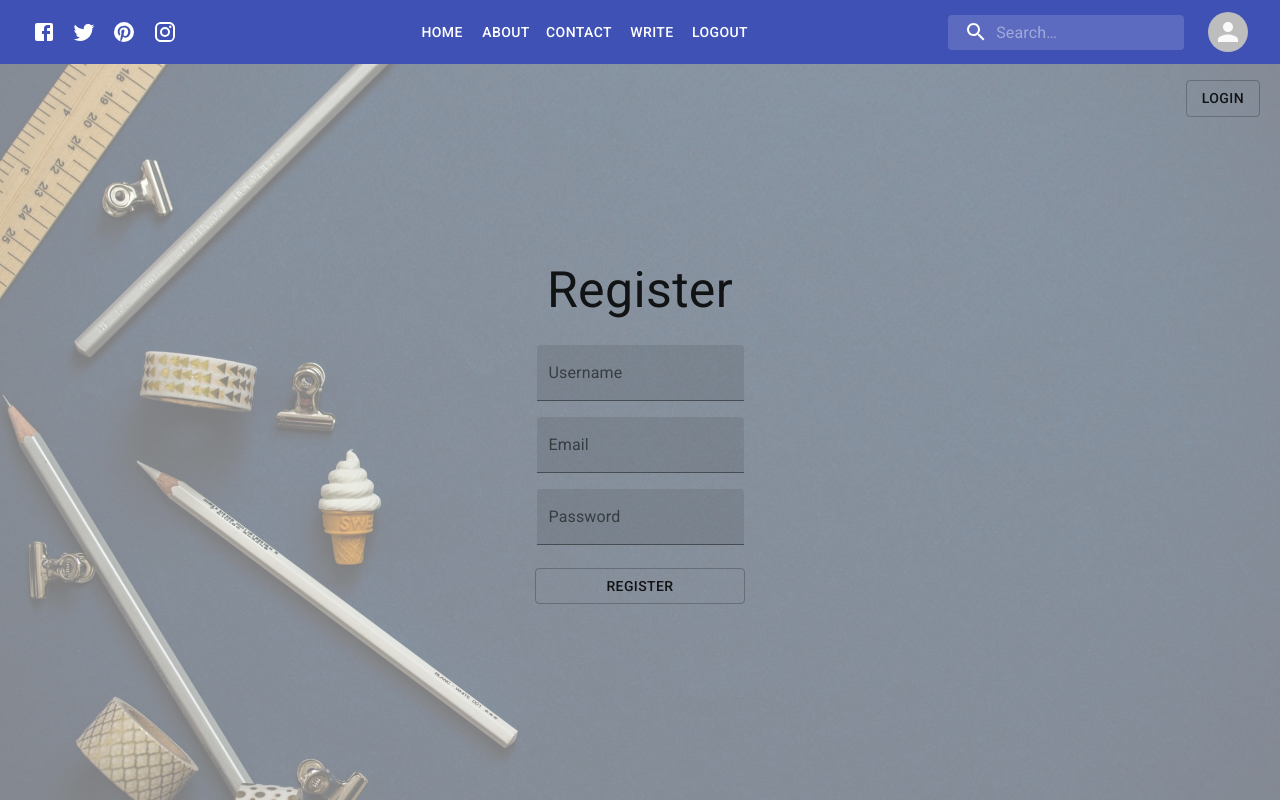
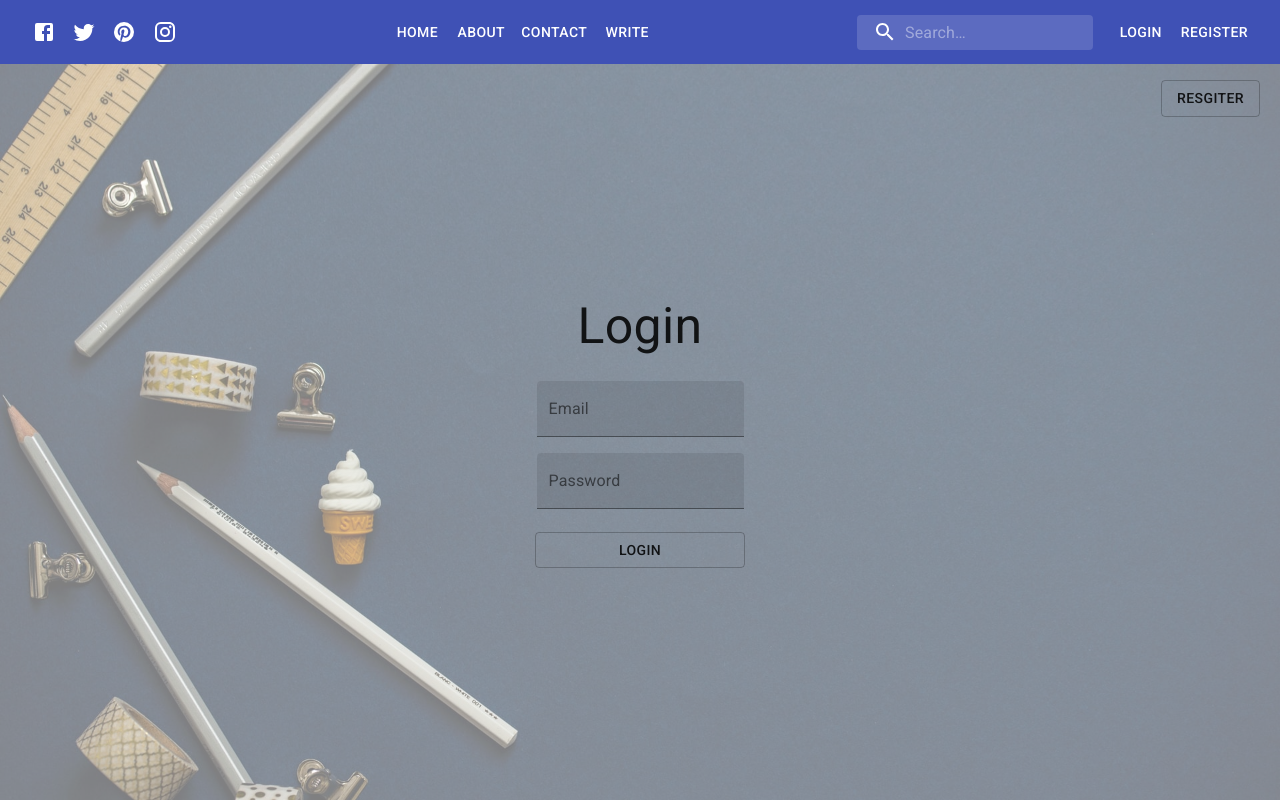
Before and after one commit to JosseMoyano/React-Blog, a React (Create React App) app: page /login in a window 1280 px wide. Built offline with nearby package versions, Linux system fonts and the light colour scheme.

Commit message:
Finish design

```diff
--- a/package.json
+++ b/package.json
@@ -11,6 +11,7 @@
     "@mui/material": "^5.0.6",
     "react": "^17.0.2",
     "react-dom": "^17.0.2",
+    "react-router-dom": "^5.2.0",
     "react-scripts": "4.0.3"
   },
   "scripts": {
--- a/src/App.js
+++ b/src/App.js
@@ -1,22 +1,28 @@
+import { BrowserRouter as Router, Switch, Route } from "react-router-dom";
+
 import Nav from "./components/topNav/nav.jsx";
-// import Login from "./views/login/login.jsx";
+import Login from "./views/login/login.jsx";
 import Register from "./views/register/register.jsx";
-// import Settings from "./views/settings/settings.jsx";
-// import Home from "./views/home/home.jsx";
-// import SinglePage from "./views/singlePage/singlePage.jsx";
-// import Write from "./views/write/write.jsx";
+import Settings from "./views/settings/settings.jsx";
+import Home from "./views/home/home.jsx";
+import SinglePage from "./views/singlePage/singlePage.jsx";
+import Write from "./views/write/write.jsx";
 
 function App() {
+
+  const user = false;
   return (
-    <div>
+    <Router>
       <Nav/>
-      {/* <Home/> */}
-      {/* <SinglePage/> */}
-      {/* <Write/> */}
-      {/* <Settings/> */}
-      {/* <Login/> */}
-      <Register/>
-    </div>
+      <Switch>
+        <Route exact path="/"><Home/></Route>
+        <Route path="/login">{user ? <Home/> : <Login/>}</Route>
+        <Route path="/register">{user ? <Home/> : <Register/>}</Route>
+        <Route path="/write">{user ? <Write/> : <Register/>}</Route>
+        <Route path="/settings">{user ? <Settings/> : <Register/>}</Route>
+        <Route path="/post/:postId"><SinglePage/></Route>
+      </Switch>
+    </Router>
   );
 }
 
--- a/src/components/topNav/nav.jsx
+++ b/src/components/topNav/nav.jsx
@@ -1,5 +1,6 @@
 import React from 'react';
 import ElevationScroll from './components/elevationScroll';
+import { useHistory } from 'react-router-dom';
 
 import PropTypes from 'prop-types';
 import AppBar from '@material-ui/core/AppBar';
@@ -83,6 +84,8 @@ const useStyles = makeStyles((theme) => ({
 export default function Nav (props) {
 
     const classes = useStyles();
+    const user = false;
+    const history = useHistory()
 
     return (
         <>
@@ -97,12 +100,17 @@ export default function Nav (props) {
                             <InstagramIcon/>
                         </Container>
                         <Container className={classes.buttonMenu}>
-                            <Button color="inherit">Home</Button>
+                            <Button color="inherit" onClick={()=> history.push('/')}>Home</Button>
                             <Button color="inherit">About</Button>
-                            <Button color="inherit">Contact</   Button>
-                            <Button color="inherit">Write</Button>
-                            <Button color="inherit">LogOut</Button>
+                            <Button color="inherit">Contact</Button>
+                            <Button color="inherit" onClick={()=> history.push('/write')}>Write</Button>
+                            { user ? <Button color="inherit">LogOut</Button> : null}
+
                         </Container>
+
+                            {
+                              user ? (
+                                <>
                                   <div className={classes.search}>
                                     <div className={classes.searchIcon}>
                                       <SearchIcon />
@@ -117,8 +125,30 @@ export default function Nav (props) {
                                     />
                                   </div>
                                   <div className={classes.rootAvatar}>
-                                <Avatar alt="User" src='' />
+                                    < Avatar alt="User" src='' />
                                   </div>
+                                </>
+                              ) : (
+                                <>
+                                <div className={classes.search}>
+                                    <div className={classes.searchIcon}>
+                                      <SearchIcon />
+                                    </div>
+                                    <InputBase
+                                    placeholder="Search…"
+                                    classes={{
+                                      root: classes.inputRoot,
+                                      input: classes.inputInput,
+                                    }}
+                                    inputProps={{ 'aria-label': 'search' }}
+                                    />
+                                  </div>
+                                  <Button color="inherit" onClick={()=> history.push('/login')}>Login</Button>
+                                  <Button color="inherit" onClick={()=> history.push('/register')}>Register</Button>
+                                </>
+                              )
+                            }
+
                     </Toolbar>
                 </AppBar>
             </ElevationScroll>
--- a/src/views/login/login.jsx
+++ b/src/views/login/login.jsx
@@ -1,4 +1,5 @@
 import React from 'react';
+import { useHistory } from 'react-router-dom';
 
 import { Button, makeStyles, TextField, Typography } from '@material-ui/core';
 import Box from '@mui/material/Box';
@@ -38,6 +39,8 @@ const useStyles = makeStyles((theme) => ({
 export default function Login () {
 
     const classes = useStyles();
+    const history = useHistory()
+
 
     return (
         <div className={classes.login}>
@@ -67,7 +70,7 @@ export default function Login () {
                 </div>
             </Box>
             <div className={classes.registerboton}>
-                <Button variant="outlined">Resgiter</Button>
+                <Button variant="outlined" onClick={()=> history.push('/register')}>Resgiter</Button>
             </div>
         </div>
     )
--- a/src/views/register/register.jsx
+++ b/src/views/register/register.jsx
@@ -1,4 +1,5 @@
 import React from 'react';
+import { useHistory } from 'react-router-dom';
 
 import { Button, makeStyles, TextField, Typography } from '@material-ui/core';
 import Box from '@mui/material/Box';
@@ -38,6 +39,8 @@ const useStyles = makeStyles((theme) => ({
 export default function Register () {
 
     const classes = useStyles();
+    const history = useHistory()
+
 
     return (
         <div className={classes.register}>
@@ -77,7 +80,7 @@ export default function Register () {
                 </div>
             </Box>
             <div className={classes.loginboton}>
-                <Button variant="outlined">Login</Button>
+                <Button variant="outlined" onClick={()=> history.push('/login')}>Login</Button>
             </div>
         </div>
     )
```
Lines whose indentation alone changed are shown as unchanged.
